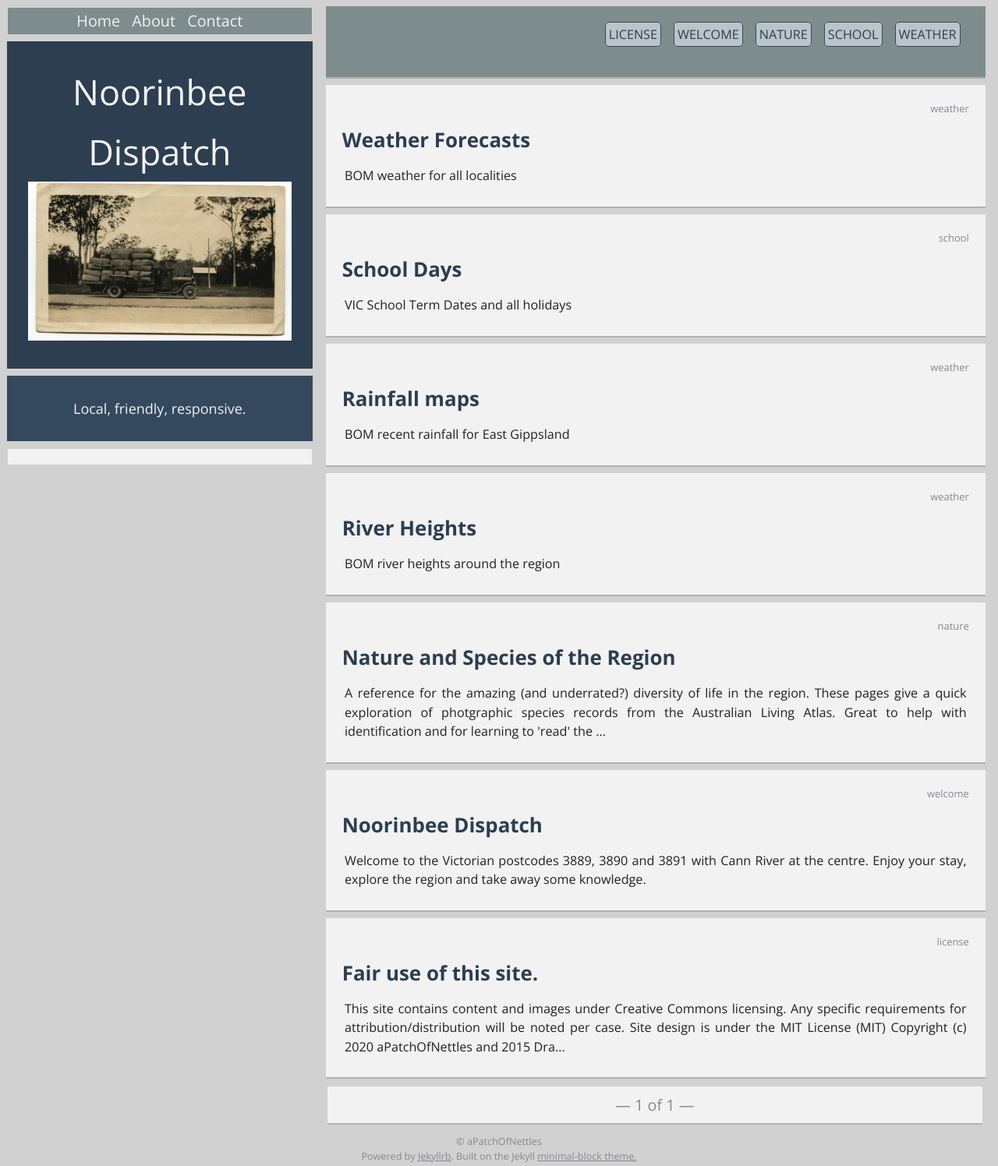
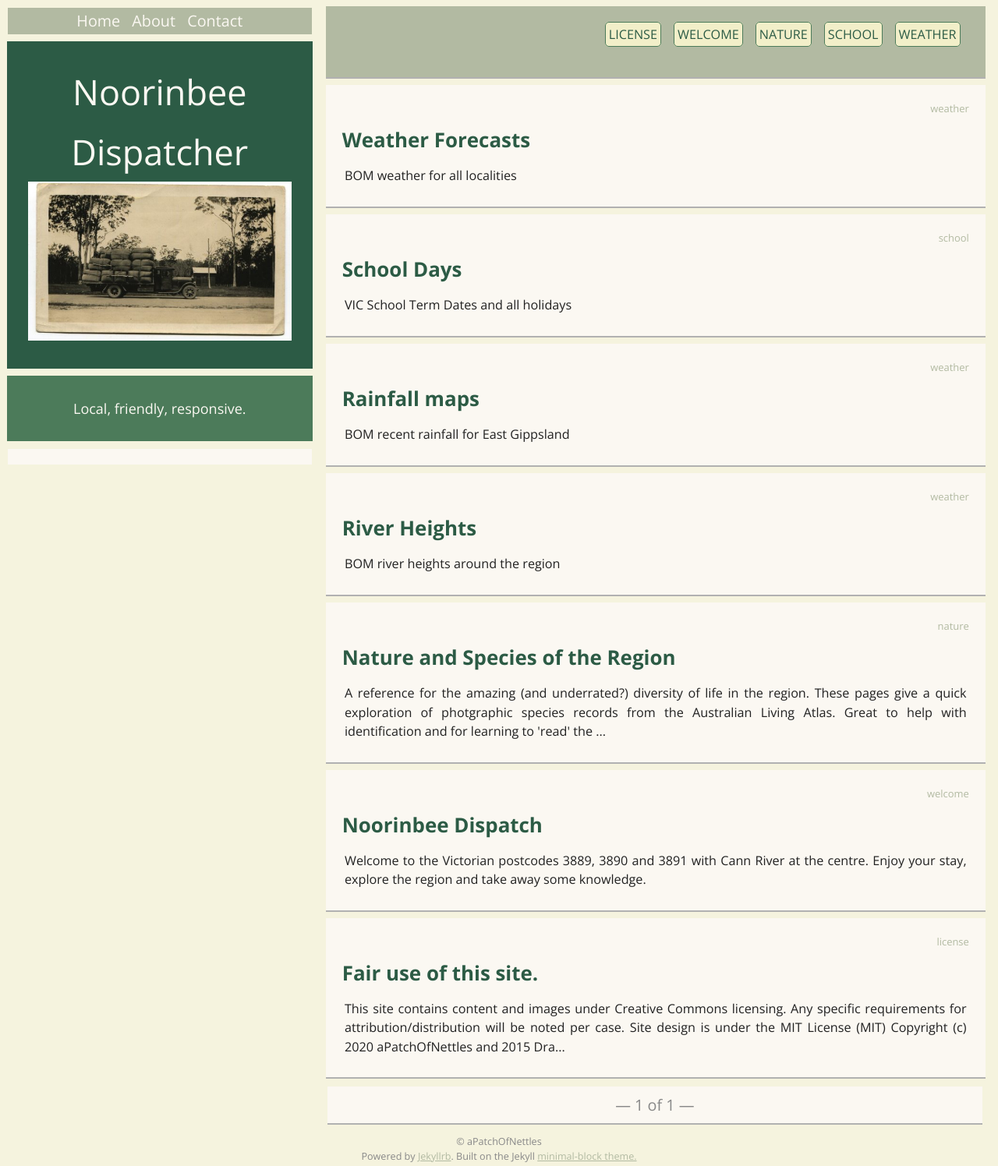
Before and after one commit to noorinbee-dispatcher/noorinbee-dispatcher.github.io, a Jekyll site: the page built from index.html, in a window 1280 px wide. Shown: the whole page at 78% size. Built offline with Jekyll 4.4.1, drawn with Linux system fonts in a browser that asks for light colours; the list of posts is cut into pages by our own code.

Commit message:
site update

```diff
--- a/_config.yml
+++ b/_config.yml
@@ -1,7 +1,8 @@
 #------------------------------------------------------------------------------
 # General
 #------------------------------------------------------------------------------
-name: "Noorinbee Dispatch"
+name: "Noorinbee Dispatcher"
+title: "Noorinbee Dispatcher"
 description: "Local, friendly, responsive."
 language: "en"
 
@@ -43,7 +44,7 @@ baseurl: ''
 url: "https://noorinbee-dispatcher.github.io/"
 source: .
 destination: ./_site
-gems: ['jekyll-paginate']
+plugins: ['jekyll-paginate']
 collections_dir: realms
 collections:
   - nature
--- a/assets/css/minimal-block.scss
+++ b/assets/css/minimal-block.scss
@@ -11,12 +11,12 @@
 -   SASS variables.
 -------------------------------------------------------------------------*/
 
-$color-0: #d1d1d1; /* Main background */
-$color-1: #2c3e50; /* Title background */
-$color-2: #34495e; /* Description background */
-$color-3: #f2f2f2; /* Modules background */
-$color-4: #7f8c8d; /* Main menu background */
-$color-5: #bac4c9; /* Lifted background */
+$color-0: #f5f3de; //#f5f7de; //#d8e2d2; //#d1d1d1; /* Main background */
+$color-1: #2c5b45; //#2c3e50; /* Title background */
+$color-2: #4c7b5a; //#34495e; /* Description background */
+$color-3: #fbf8f2; //#f2f2f2; /* Modules background */
+$color-4: #b2baa2; //#7f8c8d; /* Main menu background */
+$color-5: #f2efc9; //#d2daa9; //#bac4c9; /* Lifted background */
 
 $font-stack: "Open Sans", sans-serif;
 $font-size: 18px;
--- a/assets/js/siteroller.js
+++ b/assets/js/siteroller.js
@@ -49,10 +49,11 @@ window.onscroll = function (e) {
         troveTrawl();
     }
     var right = document.getElementById('top');
-    rh = right.getBoundingClientRect()['top'];
+    var rht = right.getBoundingClientRect()['top'];
+    var rhb = right.getBoundingClientRect()['bottom'];
     var left = document.getElementById('root');
-    lh = left.getBoundingClientRect()['bottom'];
-    if ((lh < 280) && (rh < lh)) {
+    var lhb = left.getBoundingClientRect()['bottom'];
+    if ((lhb < 280) && (rht < lhb) && (lhb < rhb)) {
         if (troveDecalsCursor < troveDecals.length) {
             var pad = document.createElement("div");
             var pic = document.createElement("img");
@@ -62,10 +63,10 @@ window.onscroll = function (e) {
             thumb = sslify(troveDecals[troveDecalsCursor]['thumb']);
             pic.setAttribute("alt", "DISCOVER ON TROVE");
             pic.setAttribute("src", thumb );
-            // pic.setAttribute("style", 'margin: auto; display: block; max-height:220px;min-height:120px;border: 2px solid grey;padding:5px;');
             pic.setAttribute("class", 'pad-pic');
-            // pad.setAttribute("style", 'padding: 60px; margin:10px;max-width:85%');
             pad.setAttribute("class", 'main-pad');
+            pad.setAttribute("style", 'display:none');
+            pic.setAttribute("onload", 'this.parentNode.parentNode.setAttribute("style","display:block");');
             left.appendChild(pad);
             pad.appendChild(lnk);
             lnk.appendChild(pic);
```
